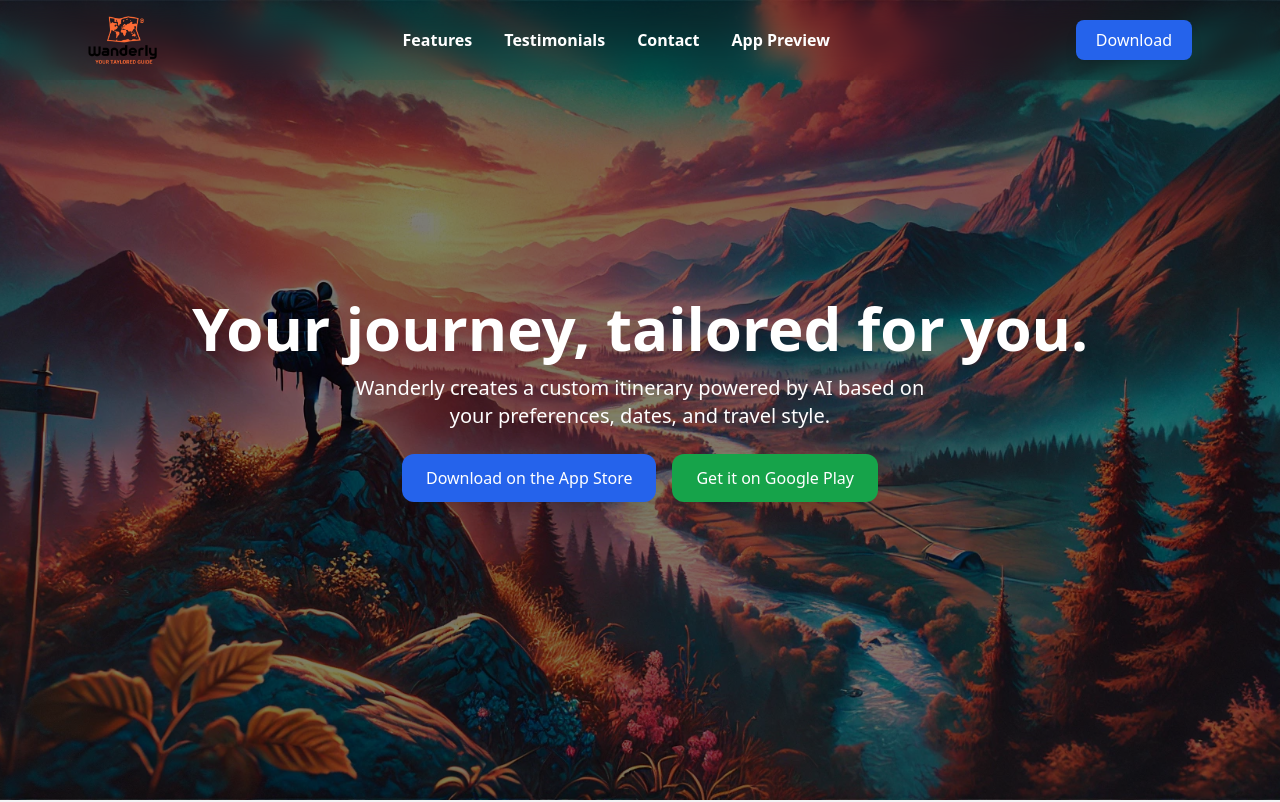
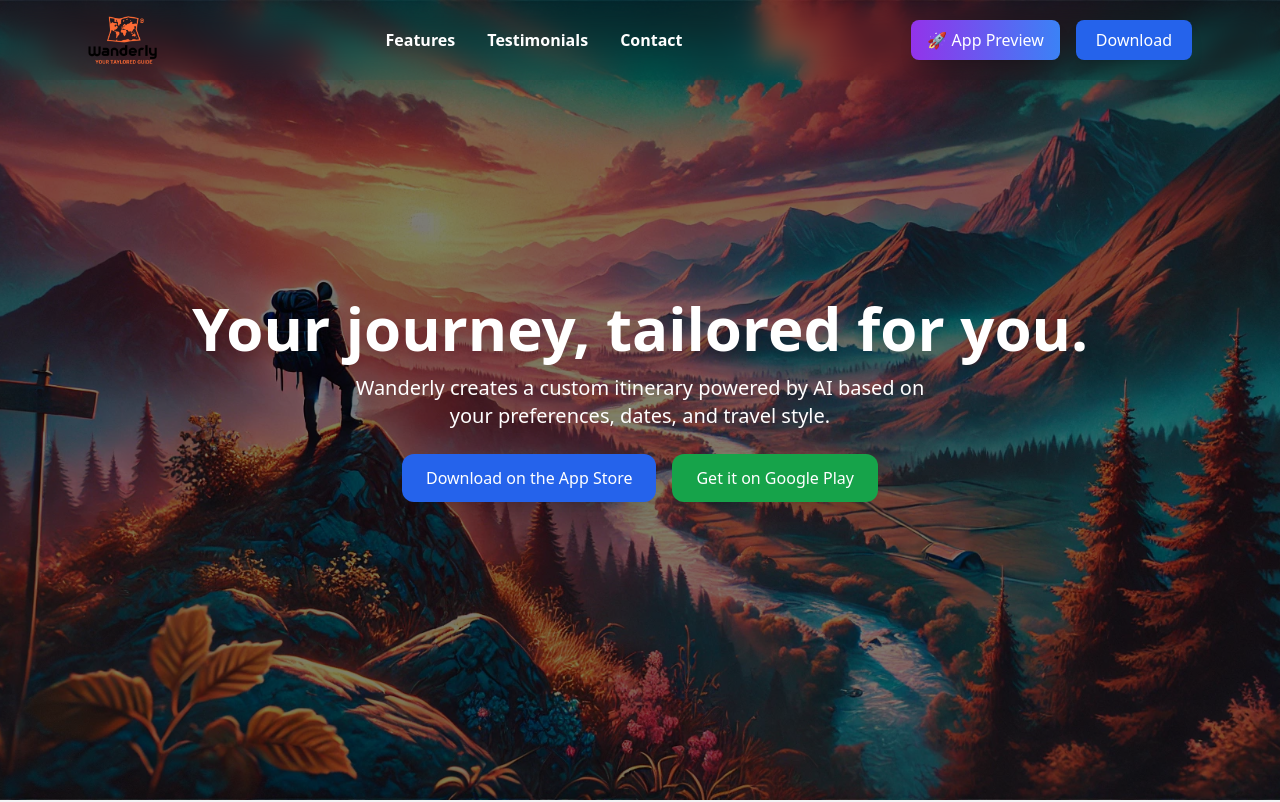
Before and after one commit to KevinVrl/wanderly-netlify, a Next.js app: page / in a window 1280 px wide. Shown: the top 802 px of the page. Built offline with nearby package versions, Linux system fonts and the light colour scheme.

Commit message:
Align App Preview and Download buttons to the right

```diff
--- a/components/Navbar.tsx
+++ b/components/Navbar.tsx
@@ -14,27 +14,38 @@ export default function Navbar() {
   }
 
   return (
-    <nav className={`fixed top-0 left-0 w-full z-50 transition-all ${isScrolled ? "bg-white shadow-lg" : "bg-transparent"} backdrop-blur-md`}>
+    <nav className={`fixed top-0 left-0 w-full z-50 transition-all ${isScrolled ? "bg-white shadow-lg text-gray-800" : "bg-transparent text-white"} backdrop-blur-md`}>
       <div className="max-w-6xl mx-auto px-6 py-4 flex justify-between items-center">
+
         {/* LOGO */}
         <Link href="/" className="flex items-center">
           <img src="/images/logo.png?v=2" alt="Wanderly Logo" className="h-12 w-auto" />
         </Link>
 
-        {/* MENU */}
-        <ul className="hidden md:flex space-x-8 text-white font-semibold">
-          <li><Link href="#features" className="hover:text-blue-300 transition">Features</Link></li>
-          <li><Link href="#testimonials" className="hover:text-blue-300 transition">Testimonials</Link></li>
-          <li><Link href="#contact" className="hover:text-blue-300 transition">Contact</Link></li>
-          <li><Link href="/app-preview" className="hover:text-blue-300 transition">App Preview</Link></li> {/* ✅ NOUVEAU LIEN */}
+        {/* MENU CENTRÉ */}
+        <ul className="hidden md:flex space-x-8 font-semibold">
+          <li><Link href="#features" className="hover:text-blue-400 transition">Features</Link></li>
+          <li><Link href="#testimonials" className="hover:text-blue-400 transition">Testimonials</Link></li>
+          <li><Link href="#contact" className="hover:text-blue-400 transition">Contact</Link></li>
         </ul>
 
-        {/* BOUTON DOWNLOAD */}
-        <Link href="/coming-soon">
-          <button className="bg-blue-600 text-white px-5 py-2 rounded-lg shadow-lg hover:bg-blue-700 transition">
-            Download
-          </button>
-        </Link>
+        {/* BOUTONS À DROITE */}
+        <div className="flex space-x-4">
+          {/* ✅ Bouton App Preview Stylisé */}
+          <Link href="/app-preview">
+            <button className="bg-gradient-to-r from-purple-600 to-blue-500 text-white px-4 py-2 rounded-lg shadow-lg hover:scale-105 transition transform">
+              🚀 App Preview
+            </button>
+          </Link>
+
+          {/* ✅ Bouton Download */}
+          <Link href="/coming-soon">
+            <button className="bg-blue-600 text-white px-5 py-2 rounded-lg shadow-lg hover:bg-blue-700 transition">
+              Download
+            </button>
+          </Link>
+        </div>
+
       </div>
     </nav>
   );
```
